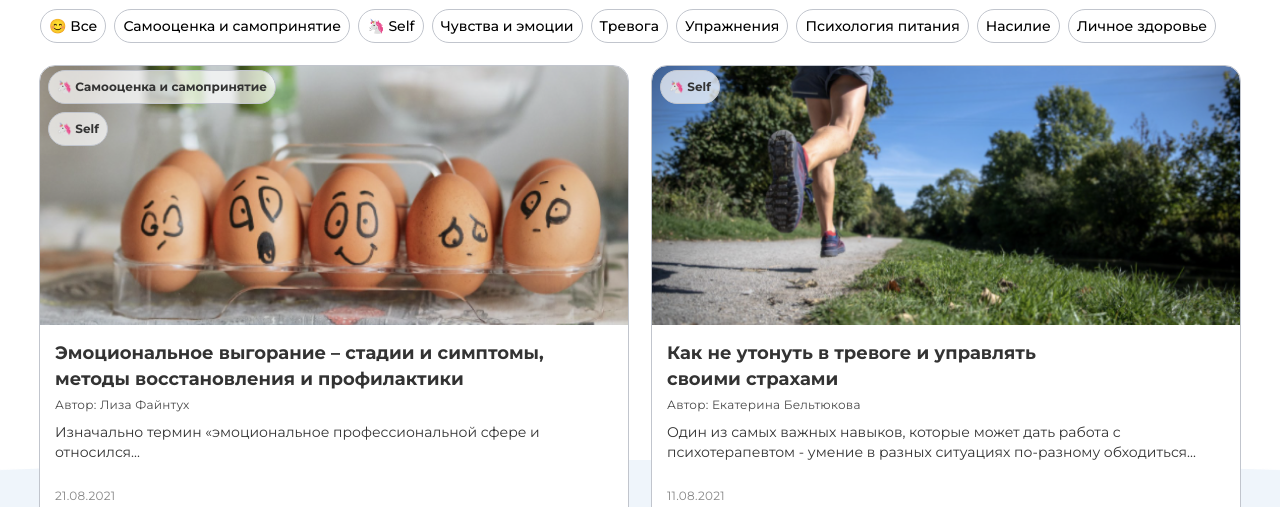
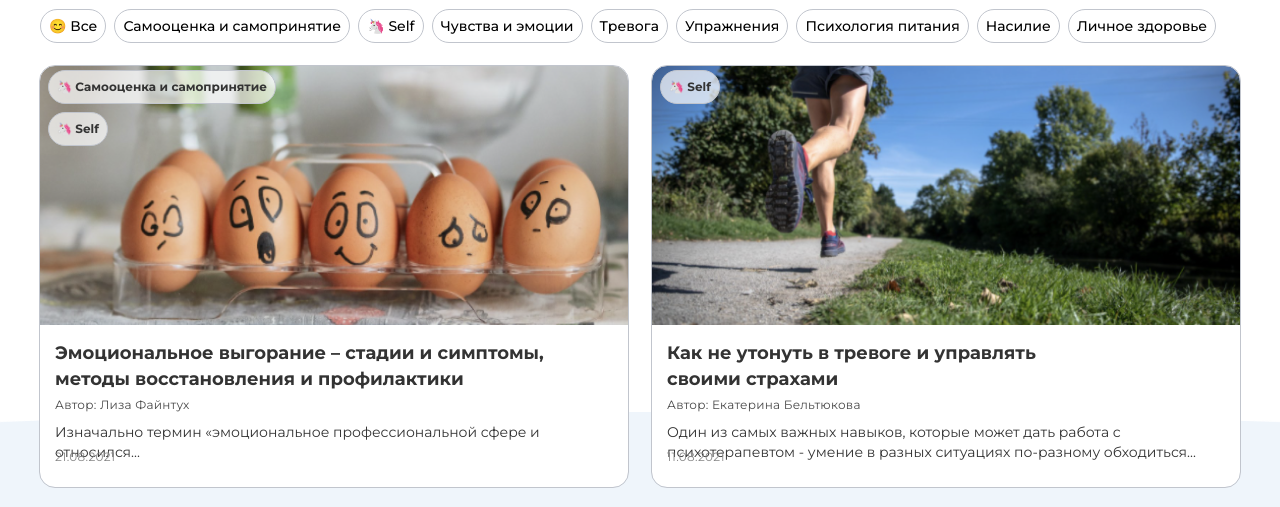
Before and after one commit to FoxieFo/YouTalk, a plain HTML site: page index.html in a window 1280 px wide. Shown: the part 219-726 px from the top of the page. Drawn offline with Linux system fonts and the light colour scheme; files whose address does not match are found by name.

Commit message:
Update style.css
Changed the date style in index.html.

```diff
--- a/css/style.css
+++ b/css/style.css
@@ -400,6 +400,8 @@ body {
   padding-left: 15px;
   padding-bottom: 3%;
   align-self: flex-end;
+  position: absolute;
+  bottom: 3px;
 }
 
 .main__inner {
```
